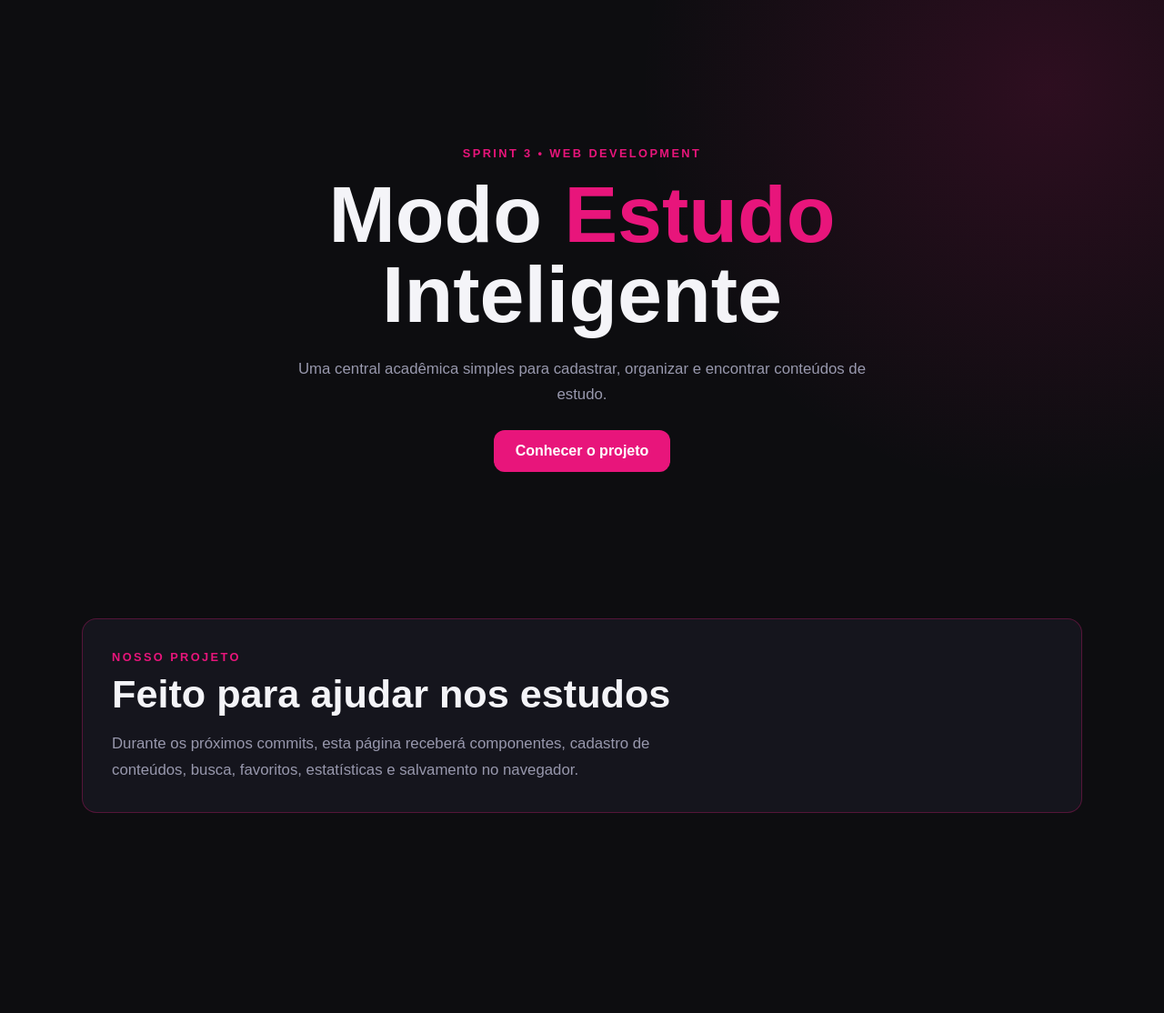
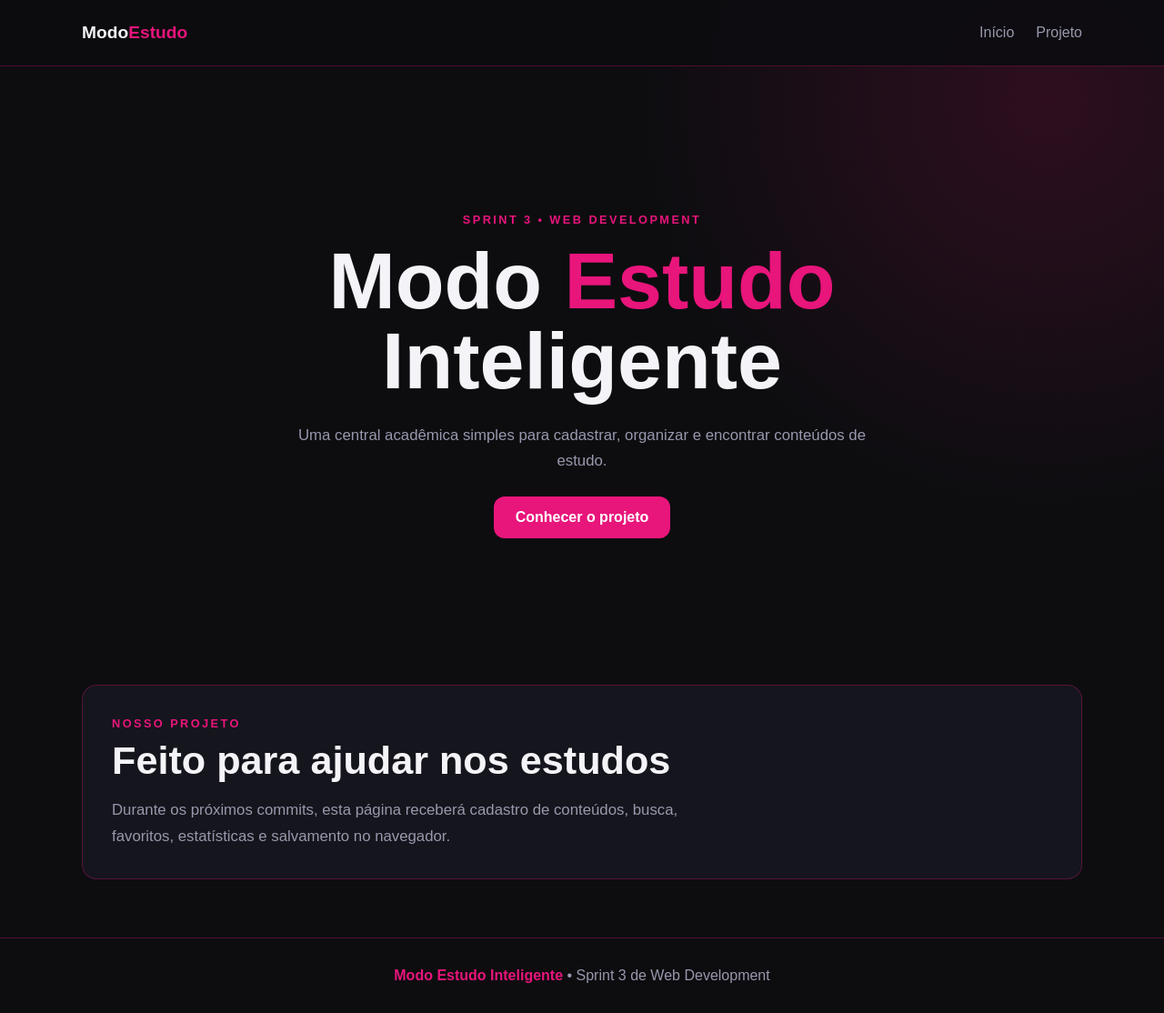
Before and after one commit to MattSoares/sprint3-webdev, a Next.js app: page / in a window 1280 px wide. Shown: the whole page at 91% size. Before the commit the page ends 958 px from the top, so only its background shows below. Built offline with nearby package versions, Linux system fonts and the light colour scheme.

Commit message:
feat: criar componentes principais da pagina

```diff
--- a/src/app/globals.css
+++ b/src/app/globals.css
@@ -34,6 +34,49 @@ body {
 a {
   color: inherit;
   text-decoration: none;
+}
+
+.cabecalho {
+  position: sticky;
+  top: 0;
+  z-index: 10;
+  border-bottom: 1px solid var(--cor-borda);
+  background: rgba(13, 13, 16, 0.95);
+}
+
+.navegacao {
+  display: flex;
+  width: min(100% - 2rem, 1100px);
+  min-height: 4.5rem;
+  margin: 0 auto;
+  align-items: center;
+  justify-content: space-between;
+}
+
+.logo {
+  font-size: 1.2rem;
+  font-weight: 800;
+}
+
+.logo span,
+.rodape strong {
+  color: var(--cor-principal);
+}
+
+.links-navegacao {
+  display: flex;
+  gap: 1.5rem;
+  list-style: none;
+}
+
+.links-navegacao a {
+  color: var(--cor-texto-secundario);
+  transition: color 0.2s;
+}
+
+.links-navegacao a:hover,
+.links-navegacao a:focus-visible {
+  color: var(--cor-principal);
 }
 
 .pagina-inicial {
@@ -119,7 +162,22 @@ a {
   font-size: clamp(1.8rem, 5vw, 2.7rem);
 }
 
+.rodape {
+  border-top: 1px solid var(--cor-borda);
+  padding: 2rem 1rem;
+  color: var(--cor-texto-secundario);
+  text-align: center;
+}
+
 @media (max-width: 600px) {
+  .navegacao {
+    min-height: 4rem;
+  }
+
+  .links-navegacao {
+    gap: 1rem;
+  }
+
   .apresentacao {
     min-height: 75vh;
   }
--- a/src/app/page.js
+++ b/src/app/page.js
@@ -1,32 +1,26 @@
+import Footer from "@/components/Footer";
+import Header from "@/components/Header";
+import Hero from "@/components/Hero";
+
 export default function Home() {
   return (
+    <>
+      <Header />
+
       <main className="pagina-inicial">
-      <section className="apresentacao">
-        <span className="etiqueta">SPRINT 3 • WEB DEVELOPMENT</span>
-
-        <h1>
-          Modo <span>Estudo</span> Inteligente
-        </h1>
-
-        <p>
-          Uma central acadêmica simples para cadastrar, organizar e encontrar
-          conteúdos de estudo.
-        </p>
-
-        <a className="botao-principal" href="#projeto">
-          Conhecer o projeto
-        </a>
-      </section>
+        <Hero />
 
         <section className="resumo-projeto" id="projeto">
           <span className="etiqueta">NOSSO PROJETO</span>
           <h2>Feito para ajudar nos estudos</h2>
           <p>
-          Durante os próximos commits, esta página receberá componentes,
-          cadastro de conteúdos, busca, favoritos, estatísticas e salvamento no
-          navegador.
+            Durante os próximos commits, esta página receberá cadastro de
+            conteúdos, busca, favoritos, estatísticas e salvamento no navegador.
           </p>
         </section>
       </main>
+
+      <Footer />
+    </>
   );
 }
--- /dev/null
+++ b/src/components/Footer.js
@@ -0,0 +1,9 @@
+export default function Footer() {
+  return (
+    <footer className="rodape">
+      <p>
+        <strong>Modo Estudo Inteligente</strong> • Sprint 3 de Web Development
+      </p>
+    </footer>
+  );
+}
--- /dev/null
+++ b/src/components/Header.js
@@ -0,0 +1,20 @@
+export default function Header() {
+  return (
+    <header className="cabecalho">
+      <nav className="navegacao" aria-label="Navegação principal">
+        <a className="logo" href="#inicio">
+          Modo<span>Estudo</span>
+        </a>
+
+        <ul className="links-navegacao">
+          <li>
+            <a href="#inicio">Início</a>
+          </li>
+          <li>
+            <a href="#projeto">Projeto</a>
+          </li>
+        </ul>
+      </nav>
+    </header>
+  );
+}
--- /dev/null
+++ b/src/components/Hero.js
@@ -0,0 +1,20 @@
+export default function Hero() {
+  return (
+    <section className="apresentacao" id="inicio">
+      <span className="etiqueta">SPRINT 3 • WEB DEVELOPMENT</span>
+
+      <h1>
+        Modo <span>Estudo</span> Inteligente
+      </h1>
+
+      <p>
+        Uma central acadêmica simples para cadastrar, organizar e encontrar
+        conteúdos de estudo.
+      </p>
+
+      <a className="botao-principal" href="#projeto">
+        Conhecer o projeto
+      </a>
+    </section>
+  );
+}
```
Lines whose indentation alone changed are shown as unchanged.
